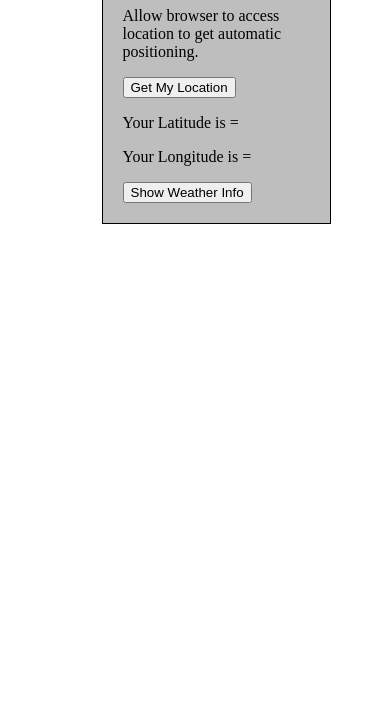
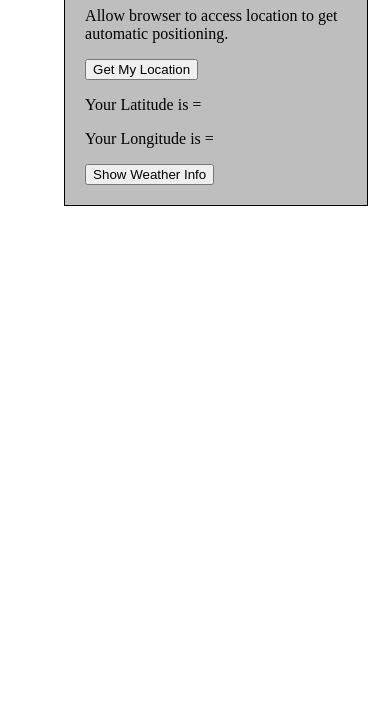
Before and after one commit to Curtis-Thomas/Weather-Api-App, a plain HTML site: page index.html in a window 390 px wide. Shown: the part 139-844 px from the top of the page. Drawn offline with Linux system fonts and the light colour scheme.

Commit message:
Small CSS responsive update

```diff
--- a/index.html
+++ b/index.html
@@ -10,7 +10,8 @@
     <link rel="stylesheet" href="weather.css">
 </head>
 <body>
-    <main>
+
+<div class="weather-container">
 
     <h1 id="">Weather API Demo</h1>
     <p>Allow browser to access location to get automatic positioning.</p>
@@ -21,9 +22,11 @@
 
     <div class="reuslts" id="weather-results"></div>
 
+</div>
 
 
-    </main>
+
+
 
 
 
--- a/weather.css
+++ b/weather.css
@@ -1,4 +1,4 @@
-main {
+.weather-container {
     background-color: rgba(87, 87, 87, 0.384);
     width: 50%;
     margin-left: 25%;
@@ -6,3 +6,16 @@ main {
     padding: 20px;
     border: 1px solid black;
 }
+
+
+@media only screen and (max-width: 600px) {
+    .weather-container {
+        background-color: rgba(87, 87, 87, 0.384);
+        width: 70%;
+        margin-left:15%;
+        margin-right: 15%;
+        padding: 20px;
+        border: 1px solid black;
+    }
+
+}
```
Lines whose indentation alone changed are shown as unchanged.
